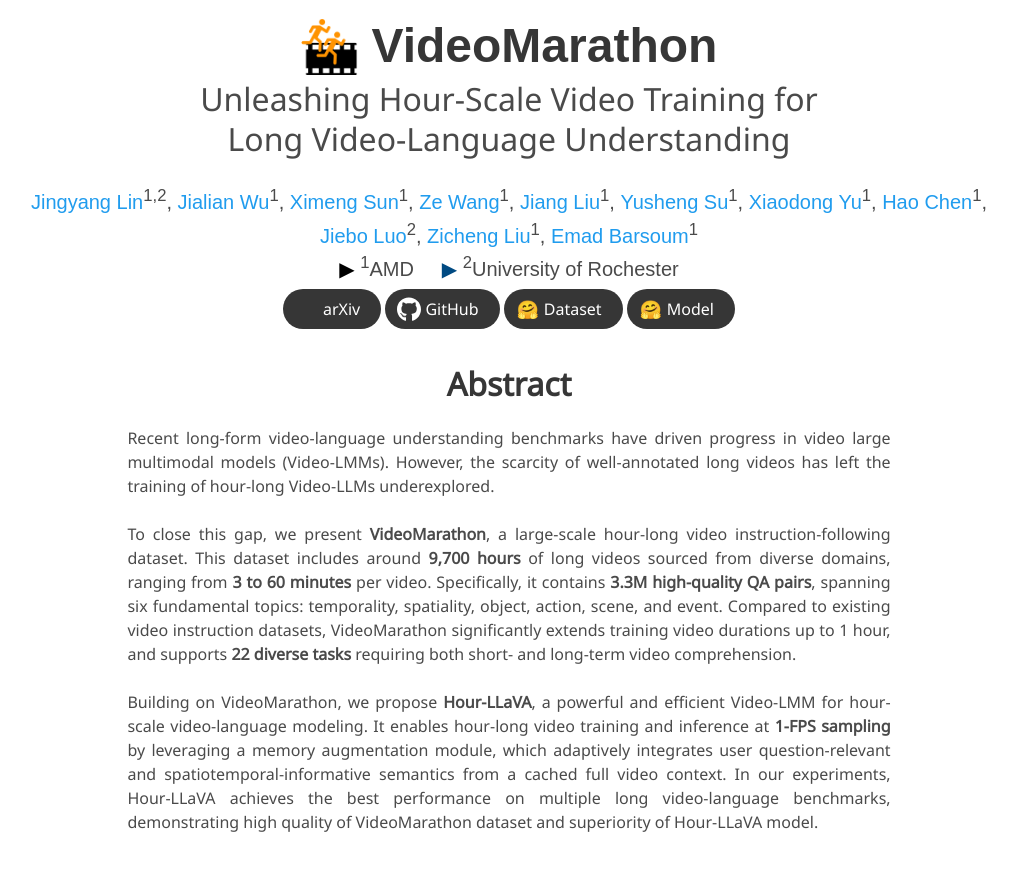
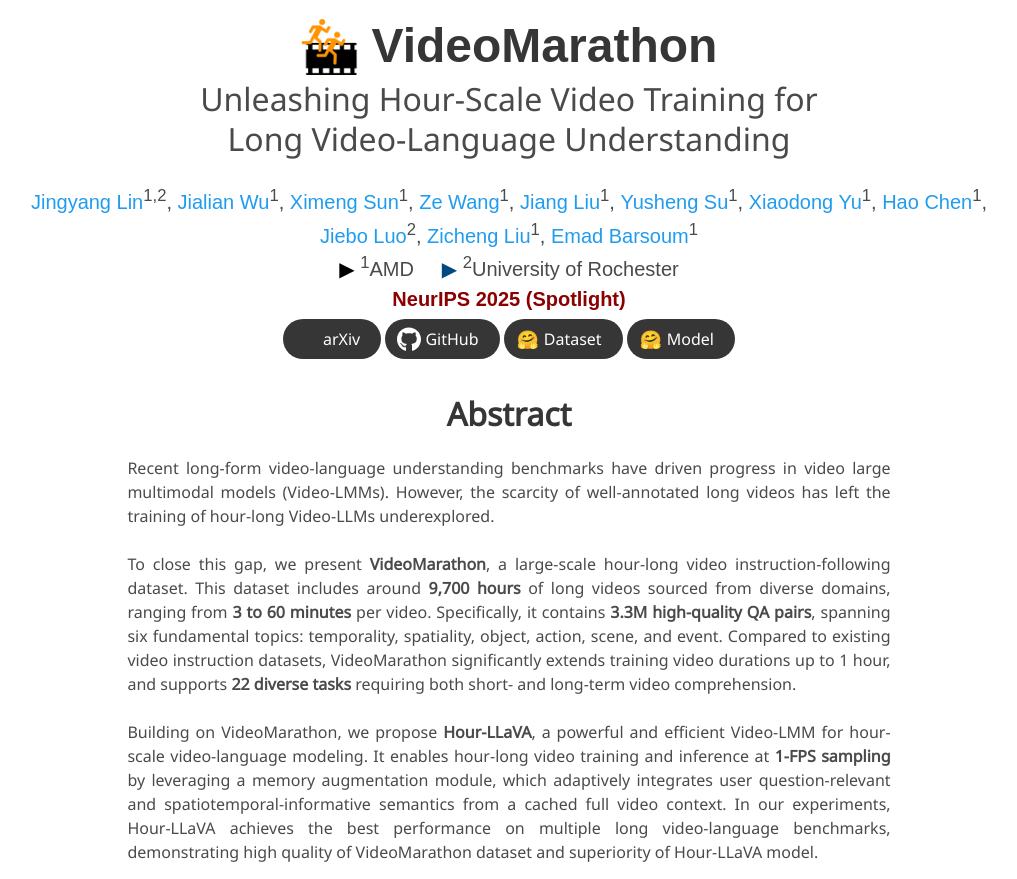
Before and after one commit to videomarathon/videomarathon.github.io, a plain HTML site: page index.html in a window 1280 px wide. Shown: the top 879 px of the page, without its empty margins (131-1148 px from the left). Drawn offline with nearby package versions, Linux system fonts and the light colour scheme; some icons are missing; a web font is replaced by a local one.

Commit message:
update neurips 2025

```diff
--- a/index.html
+++ b/index.html
@@ -74,6 +74,10 @@
           <div class="is-size-5 publication-authors">
             <span class="author-block"><b style="color:#000000; font-weight:normal">▶ </b><sup>1</sup>AMD</span>&nbsp;&nbsp;&nbsp;&nbsp;
             <span class="author-block"><b style="color:#004a82; font-weight:normal">▶ </b><sup>2</sup>University of Rochester</span>
+          </div>
+
+          <div class="is-size-5 publication-authors">
+            <span class="author-block"><b style="color:darkred; font-weight:bold;">NeurIPS 2025 (Spotlight)</b></span>
           </div>
 
           <div class="publication-links">
```
